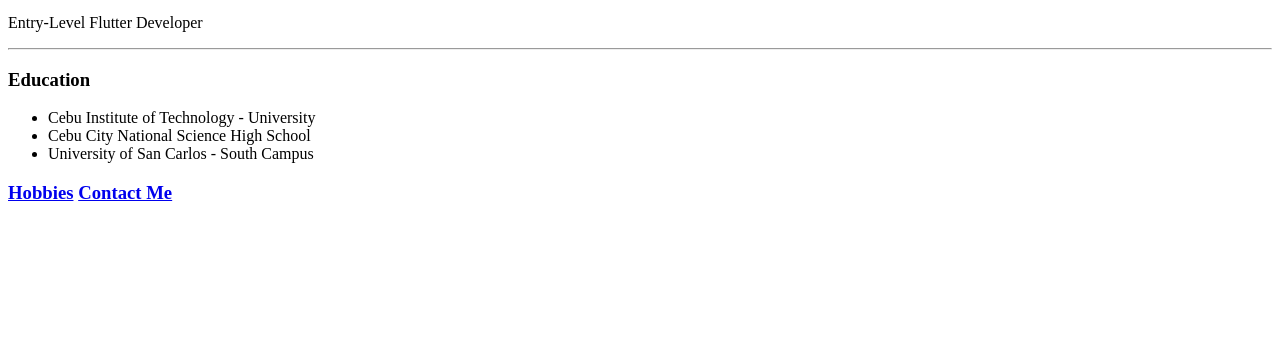
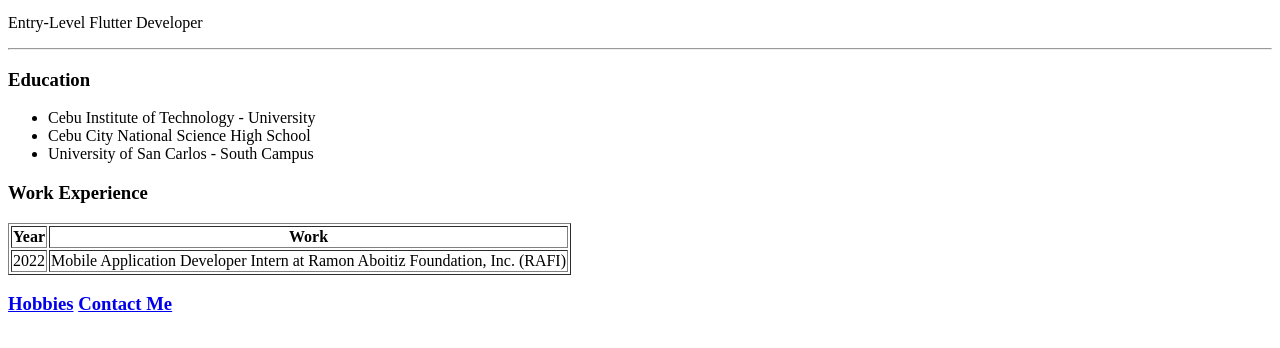
Before and after one commit to melgabutan/web-portfolio, a plain HTML site: page index.html in a window 1280 px wide. Shown: the part 312-660 px from the top of the page. Drawn offline with Linux system fonts and the light colour scheme.

Commit message:
adds work experience

```diff
--- a/index.html
+++ b/index.html
@@ -5,19 +5,44 @@
     <title>Mel Jefferson | Digital Portfolio</title>
   </head>
   <body>
+    <!-- Profile Picture -->
     <img src="images/profile_picture.png" alt="Profile Picture" height="200" />
+    <!-- Name -->
     <h1>Mel Jefferson Gabutan</h1>
+    <!-- Title -->
     <p>
       <em>Founder and CEO of <strong>Morph</strong></em>
     </p>
+    <!-- Bio -->
     <p>Entry-Level Flutter Developer</p>
     <hr />
+    <!-- Education -->
     <h3>Education</h3>
     <ul>
       <li>Cebu Institute of Technology - University</li>
       <li>Cebu City National Science High School</li>
       <li>University of San Carlos - South Campus</li>
     </ul>
+    <!-- Work Experience -->
+    <h3>Work Experience</h3>
+    <table border="1">
+      <thead>
+        <tr>
+          <th>Year</th>
+          <th>Work</th>
+        </tr>
+      </thead>
+      <tbody>
+        <tr>
+          <td>2022</td>
+          <td>
+            Mobile Application Developer Intern at Ramon Aboitiz Foundation,
+            Inc. (RAFI)
+          </td>
+        </tr>
+      </tbody>
+    </table>
+    <!-- Links -->
     <h3>
       <a href="hobbies.html">Hobbies</a>
       <a href="contact-me.html">Contact Me</a>
```
